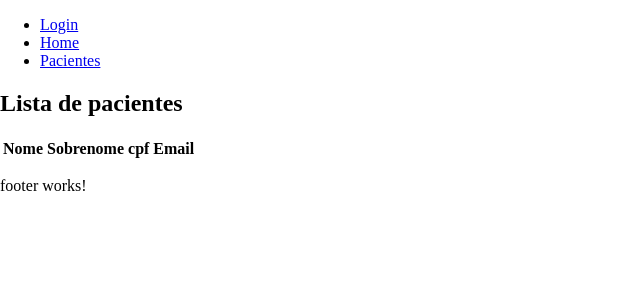
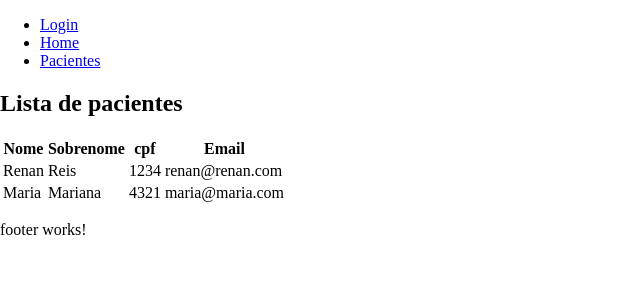
Before and after one commit to RenanReisFernandes/app-cadastration, an Angular app: page /pacientes in a window 1280 px wide. Shown: the top 300 px of the page, without its empty margins (0-640 px from the left). Built offline with nearby package versions, Linux system fonts and the light colour scheme.

Commit message:
inserting in OnInit for Paciente List

```diff
--- a/src/app/pages/paciente-list/paciente-list.component.ts
+++ b/src/app/pages/paciente-list/paciente-list.component.ts
@@ -12,6 +12,21 @@ export class PacienteListComponent {
 
   constructor(){}
   ngOnInit(): void{
+    this.pacientes = [{
+      "id": 1,
+      "nome":"Renan",
+      "sobrenome":"Reis",
+      "cpf":"1234",
+      "email":"renan@renan.com"
+    },
+    {
+      "id": 2,
+      "nome":"Maria",
+      "sobrenome":"Mariana",
+      "cpf":"4321",
+      "email":"maria@maria.com"
+
+    }]
 
   }
 }
```
Also changed, not shown: src/app/entities/paciente.ts (+6 -5 lines).
